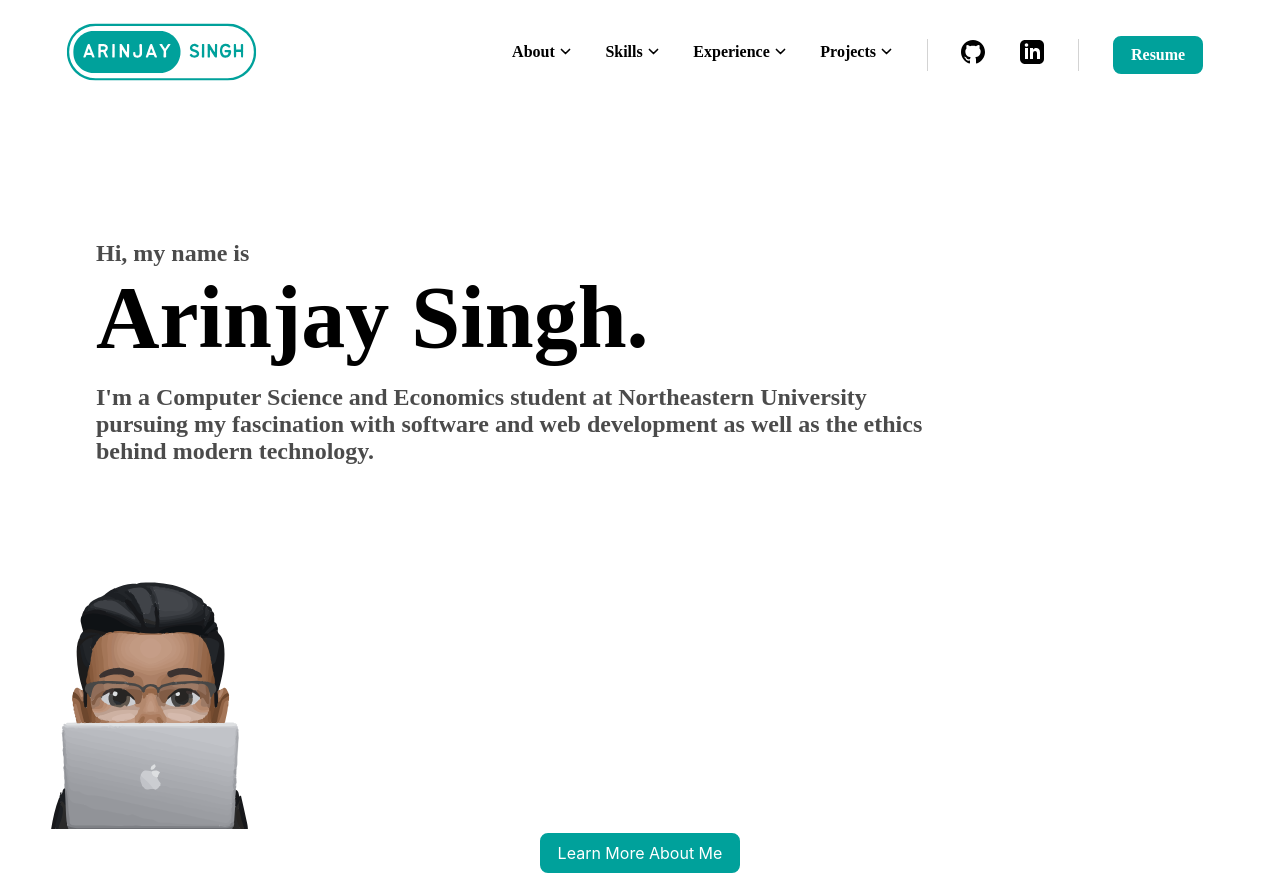
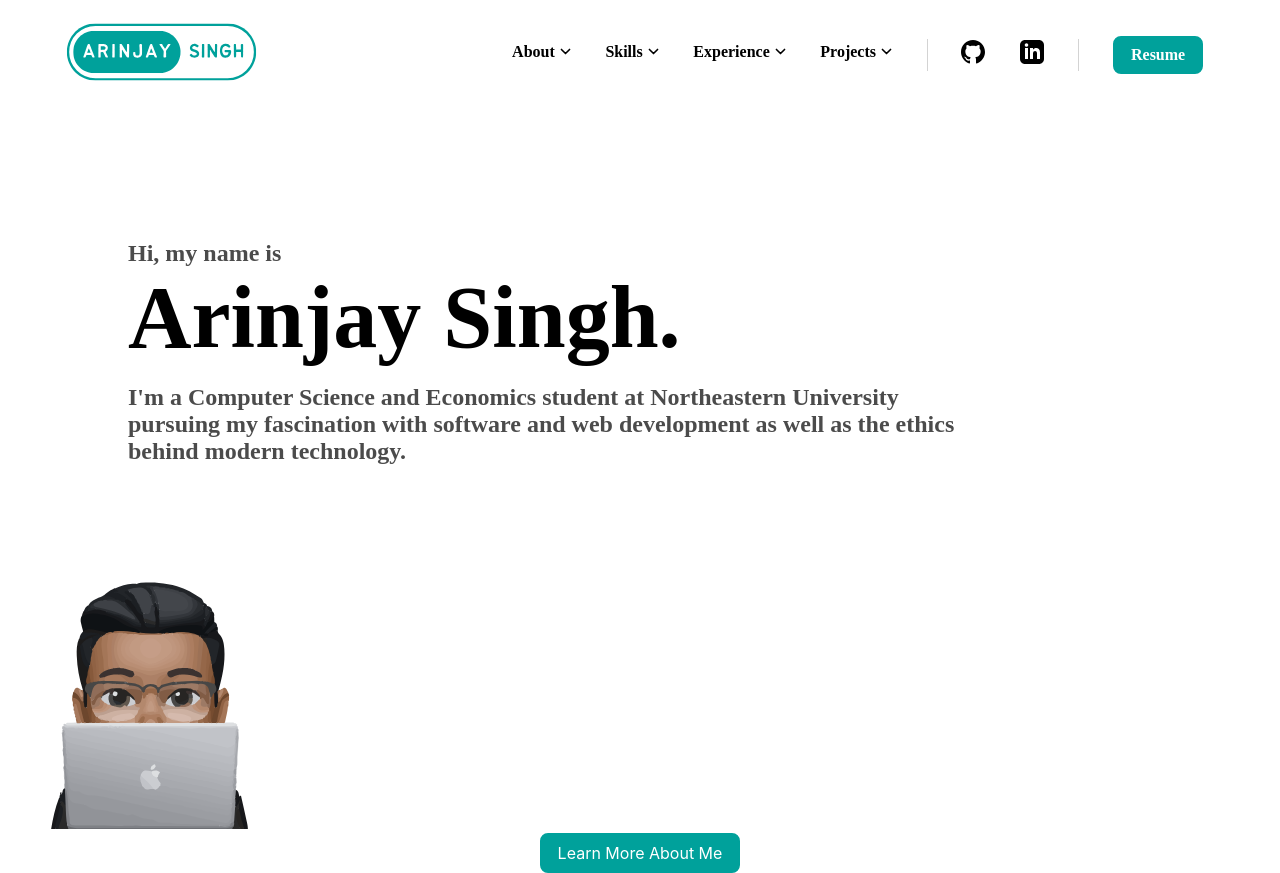
Before and after one commit to arinjay-singh/portfolio, a Next.js app: page / in a window 1280 px wide. Built offline with nearby package versions, Linux system fonts and the light colour scheme.

Commit message:
adjusted padding a bit, home page done for now

```diff
--- a/pages/index.module.css
+++ b/pages/index.module.css
@@ -4,7 +4,7 @@
 
 .titletext {
   display: block;
-  padding: 15rem 6rem 4rem 6rem;
+  padding: 15rem 6rem 4rem 8rem;
   text-align: left;
   font-family: "Sans-Serif Workhorse";
 }
```
